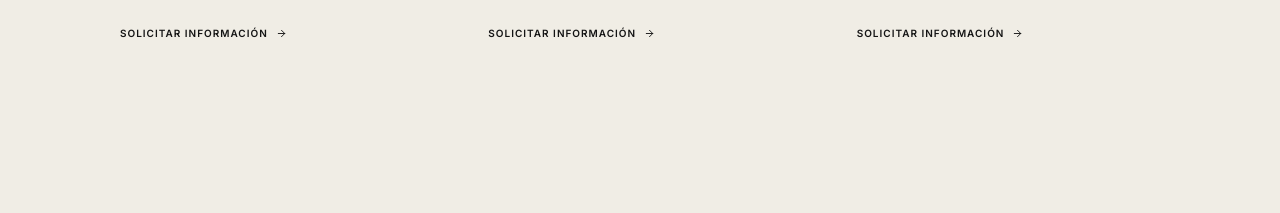
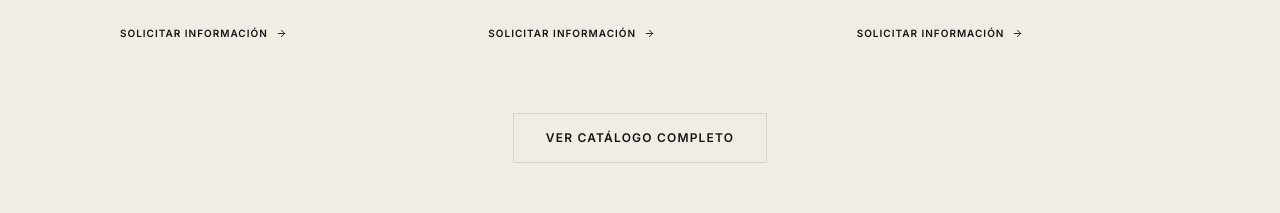
Before and after one commit to oscarserranotulande17-wq/distriwaipe, a React (Vite) app: page / in a window 1280 px wide. Shown: the part 2248-2461 px from the top of the page. Built offline with nearby package versions, Linux system fonts and the light colour scheme; a web font is replaced by a local one.

Commit message:
Add link to complete catalog in App component

```diff
--- a/src/app/App.tsx
+++ b/src/app/App.tsx
@@ -355,6 +355,15 @@ export default function App() {
                   </a>
                 </div>
               ))}
+               </div>
+
+            <div className="mt-10 text-center">
+              <Link
+                to="/productos"
+                className="inline-flex items-center gap-2 border border-primary hover:bg-primary hover:text-white text-primary font-bold px-8 py-4 uppercase tracking-widest text-xs transition-colors"
+              >
+                Ver Catálogo Completo
+              </Link>
             </div>
              </div>
         </section>
```
